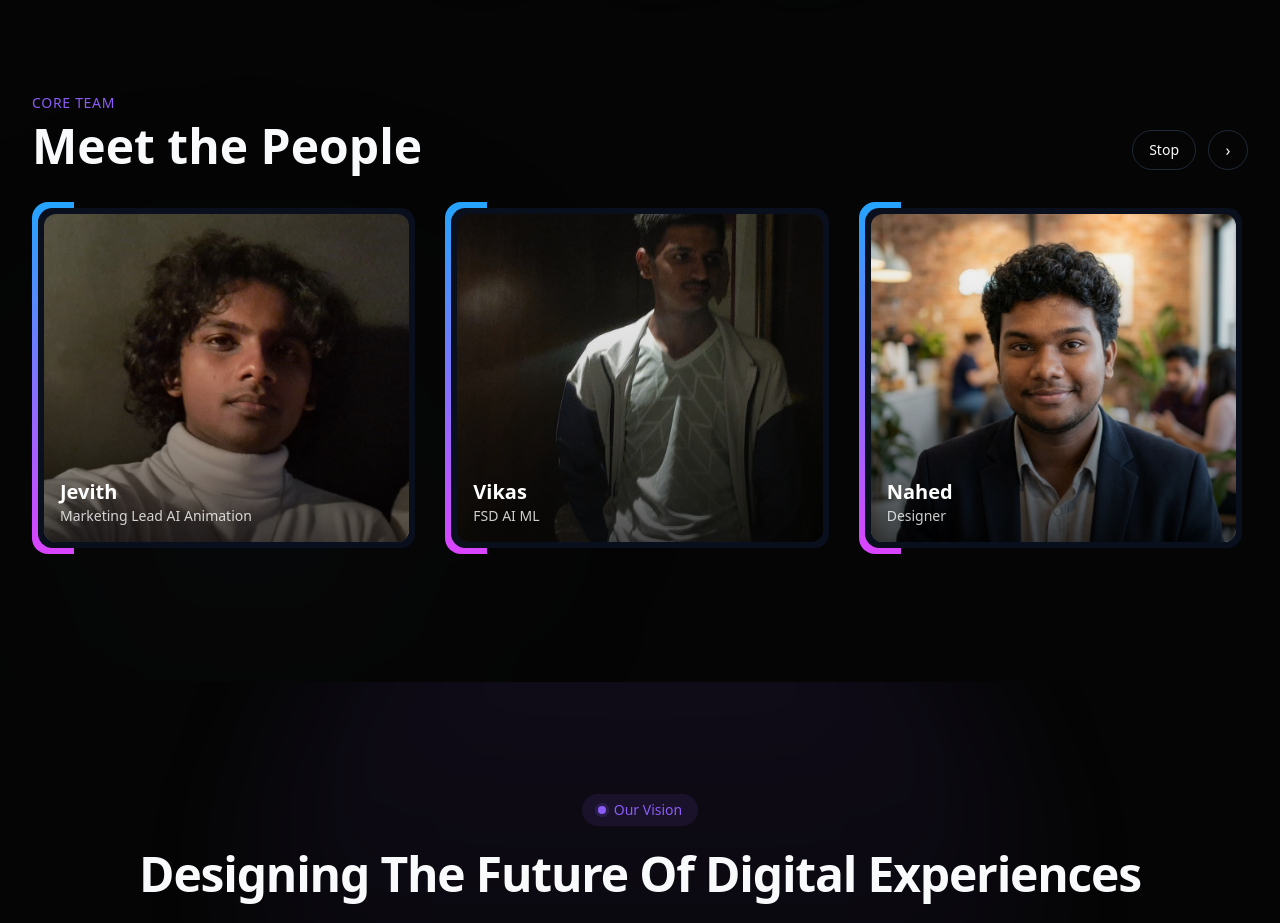
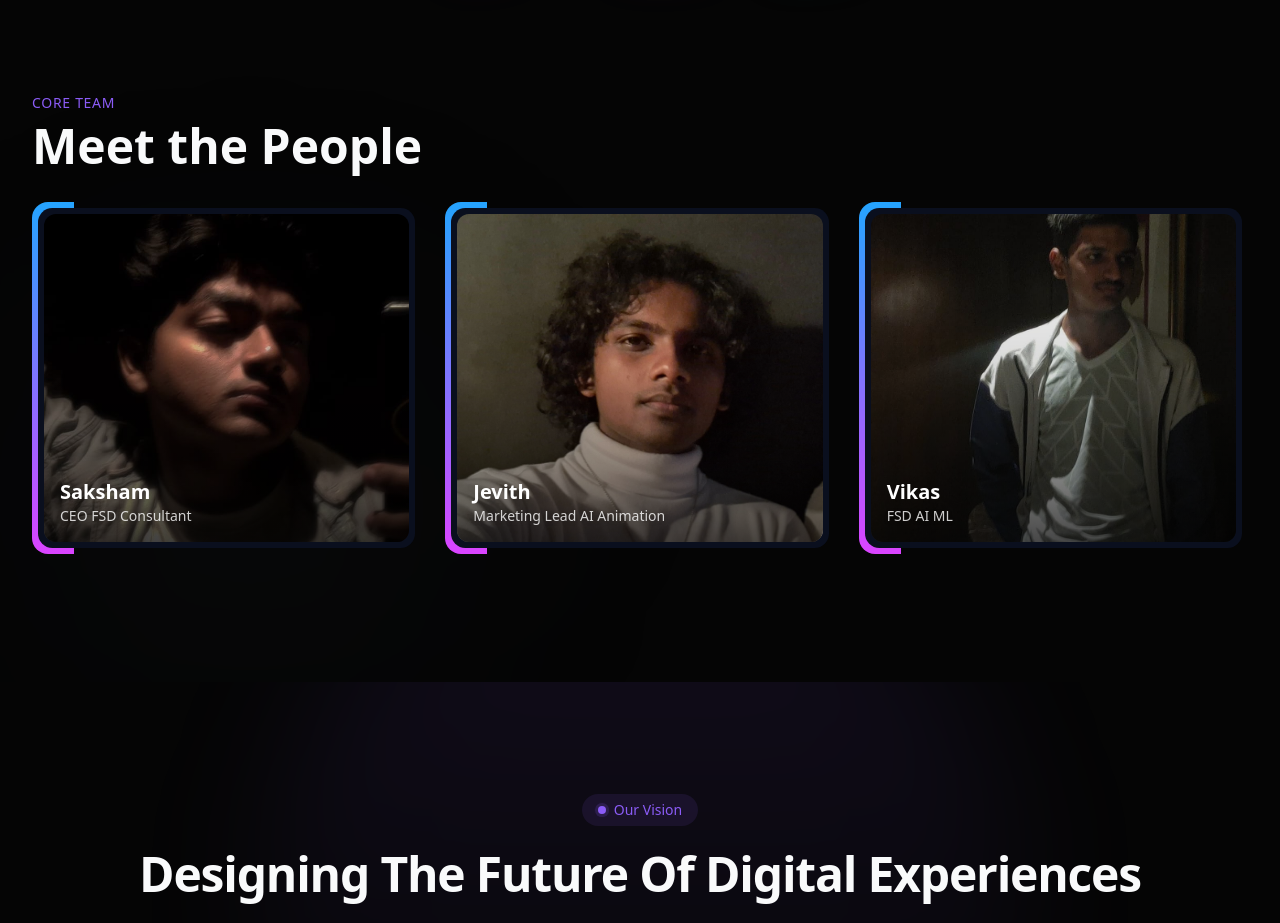
Before and after one commit to SakchamG/SkMetaverse, a Next.js app: page /about in a window 1280 px wide. Shown: the part 880-1803 px from the top of the page. Built offline with nearby package versions, Linux system fonts and the light colour scheme.

Commit message:
updated team members

```diff
--- a/src/app/logo.png/route.tsx
+++ b/src/app/logo.png/route.tsx
@@ -12,7 +12,7 @@ export async function GET() {
           display: "flex",
           alignItems: "center",
           justifyContent: "center",
-          background: "linear-gradient(135deg, #000000ff 0%, #8B5CF6 100%)",
+          background: "linear-gradient(135deg, #23CED9 0%, #8B5CF6 100%)",
         }}
       >
         <div
--- a/src/components/sections/Founder.tsx
+++ b/src/components/sections/Founder.tsx
@@ -11,23 +11,8 @@ export function Founder() {
   const containerRef = useRef<HTMLDivElement>(null);
 
   const team = teamMembers;
-  const [base, setBase] = useState(0);
-  const [paused, setPaused] = useState(false);
   const [selected, setSelected] = useState<typeof teamMembers[number] | null>(null);
-  const [isMobile, setIsMobile] = useState(false);
-  const next = () => setBase((b) => (b + 1) % team.length);
-  useEffect(() => {
-    const mq = window.matchMedia("(hover: none) and (pointer: coarse)");
-    const apply = () => setIsMobile(mq.matches);
-    apply();
-    mq.addEventListener("change", apply);
-    return () => mq.removeEventListener("change", apply);
-  }, []);
-  useEffect(() => {
-    if (paused || isMobile) return;
-    const id = setInterval(() => setBase((b) => (b + 1) % team.length), 3500);
-    return () => clearInterval(id);
-  }, [paused, isMobile, team.length]);
+
   useEffect(() => {
     const onKey = (e: KeyboardEvent) => {
       if (e.key === "Escape") setSelected(null);
@@ -101,34 +86,16 @@ export function Founder() {
               <span className="text-primary font-medium tracking-wider uppercase text-sm">Core Team</span>
               <h3 className="text-2xl sm:text-3xl md:text-5xl font-bold font-heading mt-2">Meet the People</h3>
             </div>
-            <div className="hidden sm:flex gap-3">
-              <button
-                onClick={() => setPaused((p) => !p)}
-                className="h-10 px-4 rounded-full border border-border hover:bg-primary/10 transition text-sm"
-                aria-label="Toggle auto slide"
-              >
-                {paused ? "Play" : "Stop"}
-              </button>
-              <button
-                onClick={next}
-                className="h-10 w-10 rounded-full border border-border hover:bg-primary/10 transition"
-                aria-label="Next card"
-              >
-                ›
-              </button>
-            </div>
           </div>
 
           <div className="hidden sm:grid grid-cols-1 sm:grid-cols-2 lg:grid-cols-3 gap-6">
-            {[0,1,2].map((col) => {
-              const m = team[(base + col) % team.length];
-              return (
+            {team.map((m, i) => (
               <motion.div
-                  key={col}
+                key={m.name}
                 initial={{ opacity: 0, y: 20 }}
                 whileInView={{ opacity: 1, y: 0 }}
                 viewport={{ once: true, margin: "0px" }}
-                  transition={{ duration: 0.4, delay: col * 0.05 }}
+                transition={{ duration: 0.4, delay: i * 0.05 }}
               >
                 <div
                   className="neon-card h-[22rem] rounded-2xl cursor-pointer"
@@ -148,8 +115,7 @@ export function Founder() {
                   </div>
                 </div>
               </motion.div>
-              );
-            })}
+            ))}
           </div>
           <div className="sm:hidden grid grid-cols-2 gap-4">
             {team.map((m, i) => (
--- a/src/content/team.ts
+++ b/src/content/team.ts
@@ -19,20 +19,5 @@ export const teamMembers: PersonProfile[] = [
     name: "Vikas",
     role: "FSD \ AI ML ",
     imageSrc: "/Vikas.jpeg"
-  },
-  {
-    name: "Nahed",
-    role: "Designer",
-    imageSrc: "/Nahed.jpeg"
-  },
-  {
-    name: "Zayed",
-    role: "AI ML \ FSD ",
-    imageSrc: "/zayed.jpeg"
-  },
-  {
-    name: "Tanishq Goyal",
-    role: "Designer",
-    imageSrc: "/Tk.jpeg"
-  },
+  }
 ];
```
Lines whose indentation alone changed are shown as unchanged.
